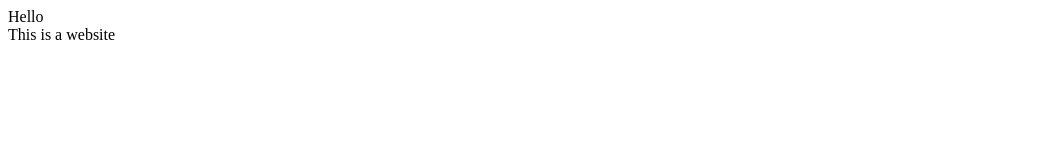
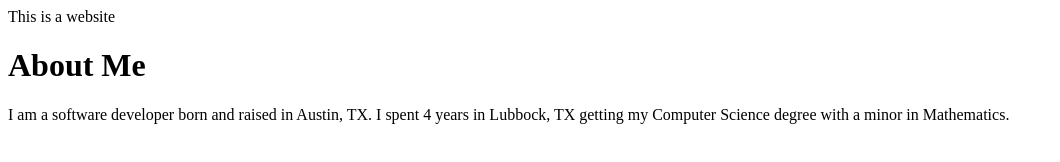
Before and after one commit to bradenross/bradenross.github.io, a plain HTML site: page index.html in a window 1280 px wide. Shown: the whole page, without its empty margins (0-1060 px from the left). Drawn offline with Linux system fonts and the light colour scheme.

Commit message:
Test about me

```diff
--- a/index.html
+++ b/index.html
@@ -1,7 +1,17 @@
 <header>
-    Hello
+
 </header>
 
 <body>
     This is a website
+    <div>
+        <h1>
+            About Me
+        </h1>
+
+        <body>
+            I am a software developer born and raised in Austin, TX. I spent 4 years in Lubbock, TX getting my Computer
+            Science degree with a minor in Mathematics.
+        </body>
+    </div>
 </body>
```
